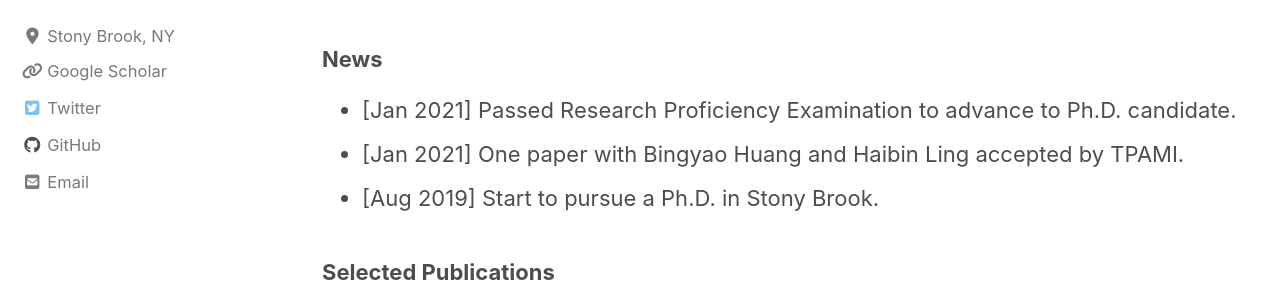
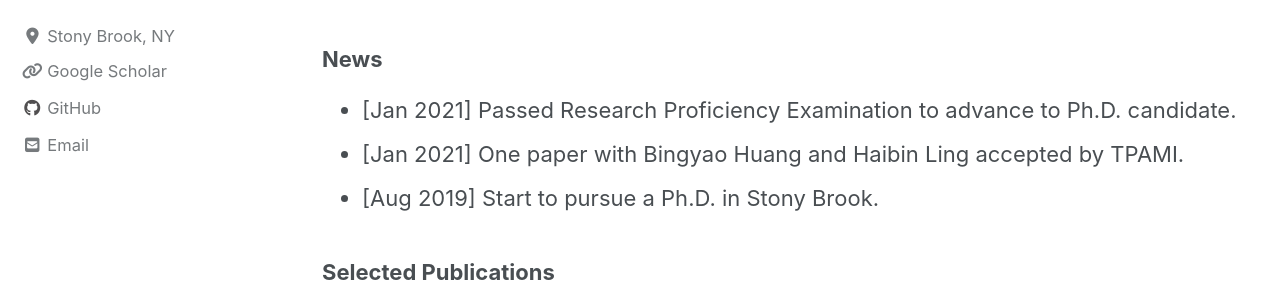
Before and after one commit to tsun/tao-ts.github.io, a Jekyll site: the page built from _pages/home.md, in a window 1280 px wide. Shown: the part 296-585 px from the top of the page. Built offline with Jekyll 4.4.1, drawn with Linux system fonts in a browser that asks for light colours; cached includes are drawn as plain includes; nearby versions of some CDN libraries.

Commit message:
update config

```diff
--- a/_config.yml
+++ b/_config.yml
@@ -120,8 +120,8 @@ author:
       icon: "fas fa-fw fa-link"
       url: "https://scholar.google.com/citations?user=izyo6gkAAAAJ&hl=zh-CN"
     - label: "Twitter"
-      icon: "fab fa-fw fa-twitter-square"
-      url: "https://twitter.com/TaoSun12_"
+      #icon: "fab fa-fw fa-twitter-square"
+      #url: "https://twitter.com/TaoSun12_"
     - label: "Facebook"
       icon: "fab fa-fw fa-facebook-square"
       # url: "https://facebook.com/"
```
